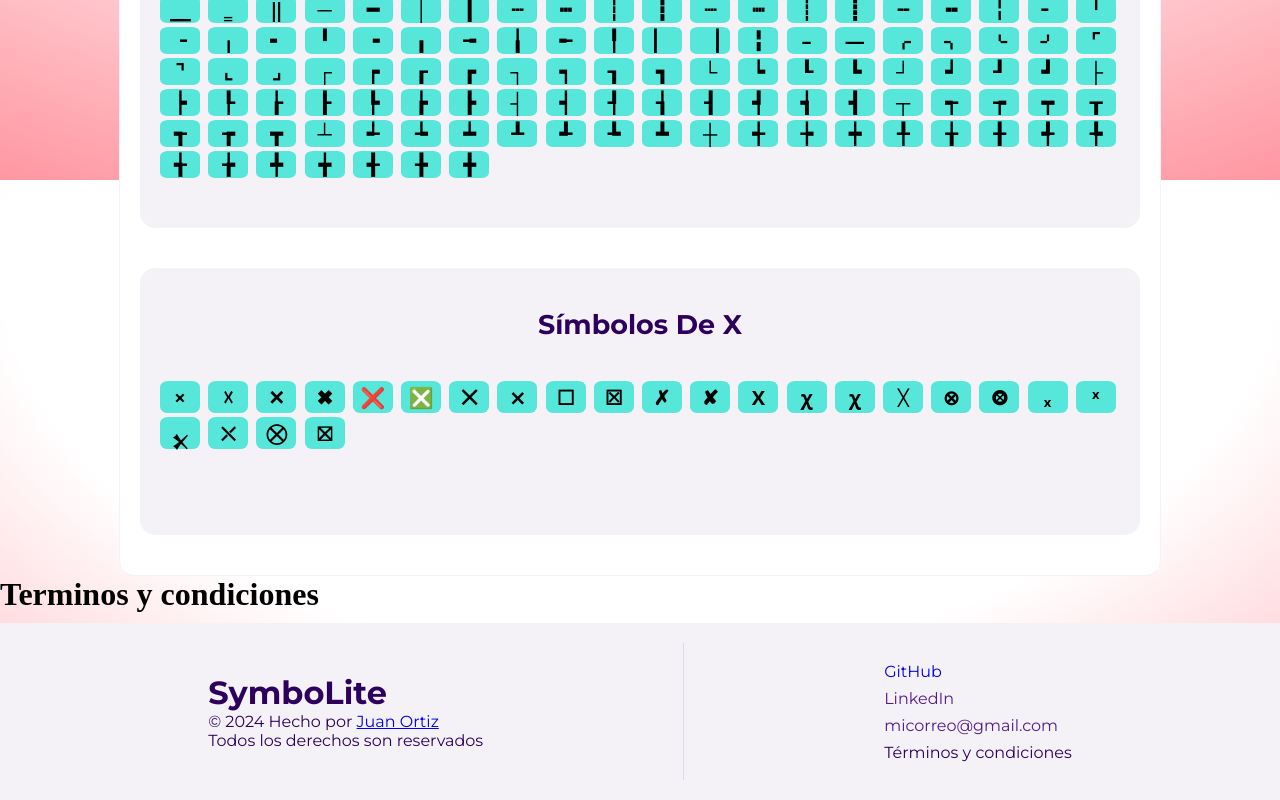
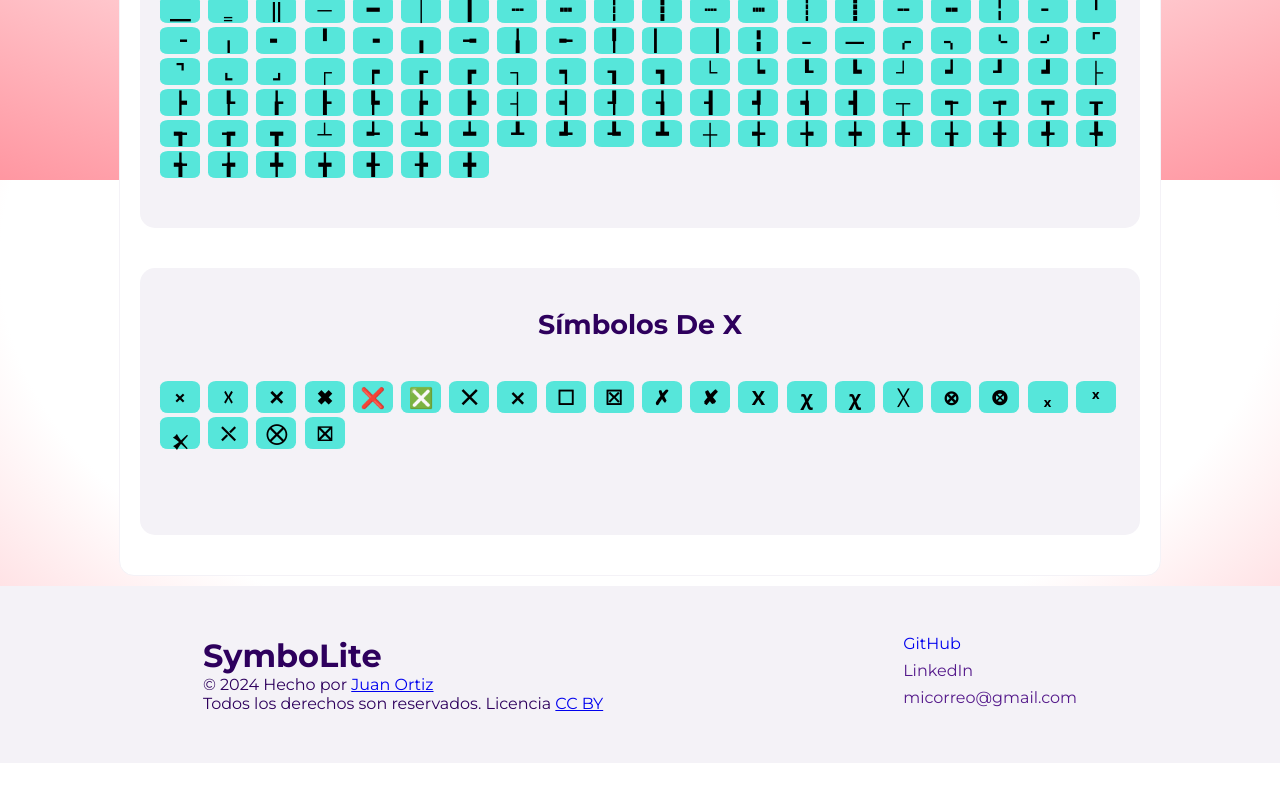
Before and after one commit to JUANESSMURF/Symbolite-page, a React (Vite) app: page / in a window 1280 px wide. Shown: the part 2220-3020 px from the top of the page. After the commit the page ends 2983 px from the top, so only its background shows below. Built offline with nearby package versions, Linux system fonts and the light colour scheme.

Commit message:
Footer changes and adding license link

```diff
--- a/src/App.jsx
+++ b/src/App.jsx
@@ -5,7 +5,7 @@ import { Article } from './Components/Article.jsx';
 import './index.css'
 import { Navbar } from './Components/Navbar.jsx';
 import { Footer } from './Components/Footer.jsx';
-import { Terms } from './Components/Terms.jsx';
+
 
 
 
@@ -18,7 +18,6 @@ function App() {
       <div className='pagge mainPage'>
         <Navbar />
         <Article />
-        <Terms/>
         <Footer/>
       </div>
     </Router>
--- a/src/Components/Footer.jsx
+++ b/src/Components/Footer.jsx
@@ -1,4 +1,4 @@
-import { Link } from 'react-router-dom';
+
 
 
 export const Footer = () => {
@@ -9,7 +9,9 @@ export const Footer = () => {
                     <p>&copy; 2024 Hecho por <a href="https://github.com/JUANESSMURF" target="_blank" rel="noopener noreferrer">
                         Juan Ortiz
                     </a></p>
-                    <p>Todos los derechos son reservados</p>
+                    <p className="terms-p">Todos los derechos son reservados. Licencia <a href="https://creativecommons.org/licenses/by/4.0/" target="_blank" rel="noopener noreferrer">
+                    CC BY
+                    </a></p>
                 </div>
                 <div className="contactme-container">
                     <ul className="contactme-ul">
@@ -28,7 +30,7 @@ export const Footer = () => {
                             </a>
                         </li>
                         <li>
-                            <a>Términos y condiciones</a>
+                            <a href="" target="_blank" rel="noopener noreferrer"></a>
                         </li>
                     </ul>
                 </div>
--- a/src/Components/Terms.jsx
+++ /dev/null
@@ -1,52 +0,0 @@
-import { Link } from 'react-router-dom';
-
-export const Terms = () => {
-    return (
-        <div className="terms-container">
-            <h1>Terminos y condiciones</h1>
-            {/* <p>Términos y Condiciones de Uso
-
-Bienvenido a [Nombre de Tu Página Web].
-
-1. Aceptación de los Términos y Condiciones
-
-Al acceder y utilizar [Nombre de Tu Página Web], aceptas cumplir con estos Términos y Condiciones de Uso. Si no estás de acuerdo con alguno de los términos, te instamos a que no utilices el sitio.
-
-2. Uso del Sitio
-
-2.1. [Nombre de Tu Página Web] proporciona información y funcionalidades interactivas con fines exclusivamente informativos.
-
-2.2. Puedes hacer clic en los botones para copiar símbolos al portapapeles. La información proporcionada es solo con fines informativos y no implica ninguna acción adicional por parte de [Nombre de Tu Página Web].
-
-3. Privacidad y Cookies
-
-3.1. [Nombre de Tu Página Web] no recopila información personal ni utiliza cookies.
-
-3.2. Al utilizar el sitio, comprendes y aceptas que no se recopilará ni almacenará información personal sobre ti.
-
-4. Propiedad Intelectual
-
-4.1. Todo el contenido en [Nombre de Tu Página Web], incluidos los símbolos y la presentación visual, está protegido por derechos de autor y otros derechos de propiedad intelectual.
-
-4.2. No se permite la reproducción, distribución o modificación no autorizada del contenido de este sitio.
-
-5. Limitación de Responsabilidad
-
-5.1. [Nombre de Tu Página Web] no se hace responsable de ningún daño directo o indirecto que pueda surgir del uso de este sitio.
-
-5.2. [Nombre de Tu Página Web] no garantiza la disponibilidad continua y sin interrupciones del sitio.
-
-6. Cambios en los Términos y Condiciones
-
-6.1. [Nombre de Tu Página Web] se reserva el derecho de actualizar o modificar estos Términos y Condiciones en cualquier momento sin previo aviso. Se alienta a los usuarios a revisar periódicamente esta sección.
-
-7. Contacto
-
-Si tienes preguntas o inquietudes sobre estos Términos y Condiciones, puedes ponerte en contacto con nosotros [proporcionar información de contacto].
-
-Al utilizar [Nombre de Tu Página Web], aceptas estos Términos y Condiciones de Uso.</p>         */}
-
-
-        </div>
-    )
-}
--- a/src/index.css
+++ b/src/index.css
@@ -307,8 +307,8 @@
 }
 
 .rights-container {
-    border-right: 1px solid #e0d9e7;
-    padding: 30px 200px 30px 0px;
+
+    padding: 30px 100px 30px 0px;
 }
 .rights-container a:hover {
     color: var(--secondary-color);
```
